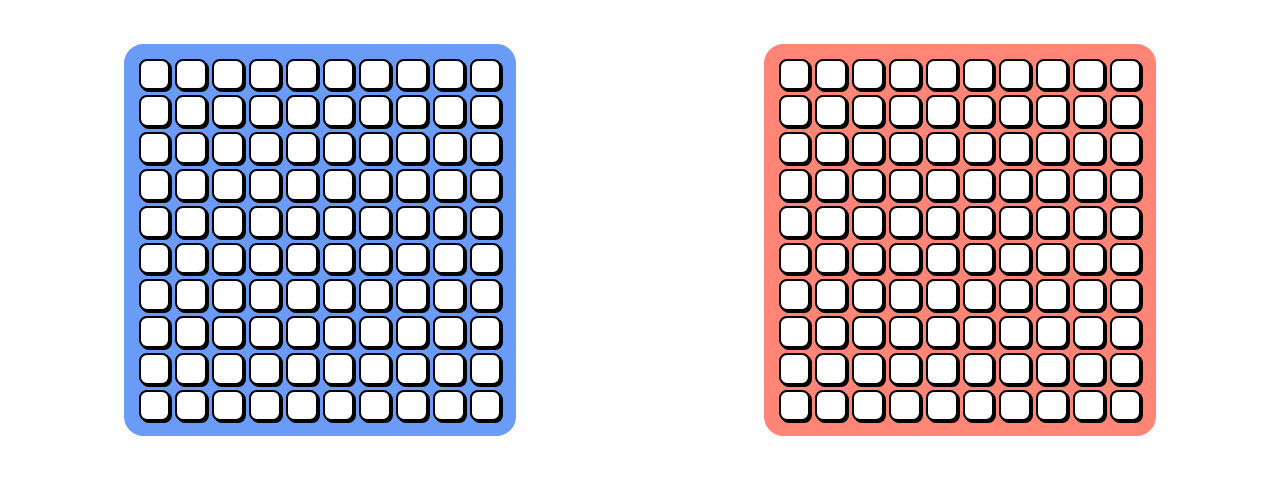
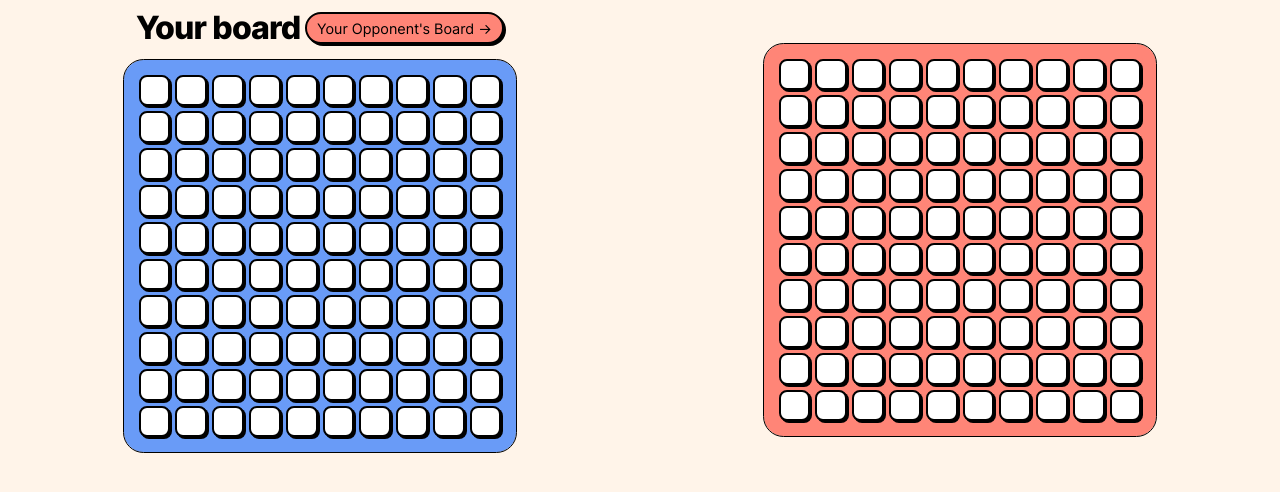
Before and after one commit to KawalaE/Battleship, a website built with webpack: page dist/index.html in a window 1280 px wide. Built offline with nearby package versions, Linux system fonts and the light colour scheme.

Commit message:
Create title of a gameboard

```diff
--- a/src/style.css
+++ b/src/style.css
@@ -1,13 +1,21 @@
+@font-face {
+    font-family: 'Inter';
+    src: url('./assets/Inter.woff') format('woff');
+    font-style: normal;
+  }
+
 *, *::before, *::after{
     padding: 0;
     margin: 0;
     box-sizing: border-box;
     font-size: 16px;
+    font-family: 'Inter', Arial, Helvetica, sans-serif;
 }
 body{
     width: 100vw;
     height: 100vh;
     overflow: hidden;
+    background-color: #fff4e9;
 }
 .boards{
     width: 100%;
@@ -22,7 +30,7 @@ body{
     display: flex;
     align-items: center;
     justify-content: center;
-
+    flex-direction: column;
 }
 .board-left, .board-right{
     margin: 2vmin;
@@ -32,11 +40,38 @@ body{
     background-color: #699BF7;
     border: 1.5vmin solid #699BF7;
     border-radius: 5%;
+    outline: 1px solid black;
 
 }
 .board-right{
     background-color: #FF8577;
     border: 1.5vmin solid #FF8577;
+}
+.title-sec{
+    display: flex;
+    width: 46vmin;
+    justify-content: space-between;
+}
+h1 {
+    color: #000;
+    font-family: Inter;
+    font-size: 2rem;
+    font-style: normal;
+    font-weight: 800;
+    line-height: 100%; /* 40px */
+    letter-spacing: -0.8px;
+}
+button{
+    position: relative;
+    border-radius: 999px;
+    border: 2px solid #000;
+    box-shadow: 2px 2px 0px 0px #000;
+    font-size: 0.9rem;
+    padding: 0 10px;
+    cursor: pointer;
+}
+.human{
+    background: #FF8577;
 }
 .cube{
     position: relative;
@@ -47,7 +82,7 @@ body{
     cursor: pointer;
     margin: 2.5px;
 }
-.cube:hover {
+.cube:hover, button:hover {
     box-shadow: 0px 0px 0px 0px #000;
     top: 2px;
     left: 2px
--- a/src/ui.js
+++ b/src/ui.js
@@ -3,39 +3,54 @@ import "./style.css";
 
 const human = new Player(10);
 const computer = new Player(10);
-console.log(human.getEnemyTiles());
-console.log(computer.getEnemyTiles());
 
 function createSections() {
-  //create boards section
+  // create boards section
   const boardsSection = document.createElement("div");
   boardsSection.classList.add("boards");
   document.body.appendChild(boardsSection);
-  //left part
+  // left part
   const leftSide = document.createElement("div");
   leftSide.classList.add("left-side");
   boardsSection.appendChild(leftSide);
 
-  //right part
+  // right part
   const rightSide = document.createElement("div");
   rightSide.classList.add("right-side");
   boardsSection.appendChild(rightSide);
 }
+function boardTitle() {
+  let titleSection = document.createElement('div');
+  titleSection.classList.add("title-sec")
+  document.querySelector(".left-side").appendChild(titleSection);
+  let boardTitle = document.createElement('h1');
+  boardTitle.textContent = "Your board";
+  let enemyBoardPointer = document.createElement('button');
+  enemyBoardPointer.classList.add('human');
+  enemyBoardPointer.textContent = "Your Opponent's Board ->";
+  titleSection.appendChild(boardTitle);
+  titleSection.appendChild(enemyBoardPointer);
+}
 function displayBoard(player, className, sideClass) {
   const tiles = player.getEnemyTiles();
   const board = document.createElement("div");
-	board.classList.add(`${className}`);
+  board.classList.add(`${className}`);
   document.querySelector(`${sideClass}`).appendChild(board);
   tiles.forEach((row, y) => {
     row.forEach((cube, x) => {
       const boardCube = document.createElement("div");
       boardCube.id = `{"x": ${x}, "y": ${y}}`;
-			boardCube.classList.add("cube");
-			board.appendChild(boardCube);
-      console.log(x, y);
+      boardCube.classList.add("cube");
+      board.appendChild(boardCube);
     });
-	})
+  });
 }
 createSections();
+console.log(boardTitle());
 displayBoard(human, "board-left", ".left-side");
 displayBoard(computer, "board-right", ".right-side");
+
+human.play(1, 1);
+computer.playComputer();
+console.log(human.getEnemyTiles());
+console.log(computer.getEnemyTiles());
--- a/webpack.config.js
+++ b/webpack.config.js
@@ -22,6 +22,10 @@ module.exports = {
         test: /\.css$/i,
         use: ["style-loader", "css-loader"],
       },
+      {
+        test: /\.(woff|woff2|eot|ttf|otf)$/i,
+        type: "asset/resource",
+      },
     ],
   },
 };
```
Also changed, not shown: dist/8b39a8a937331a3bb36e.woff (added), dist/main.js, src/assets/Inter.woff (added).
